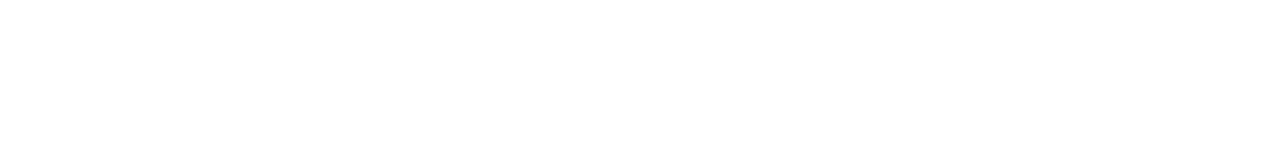
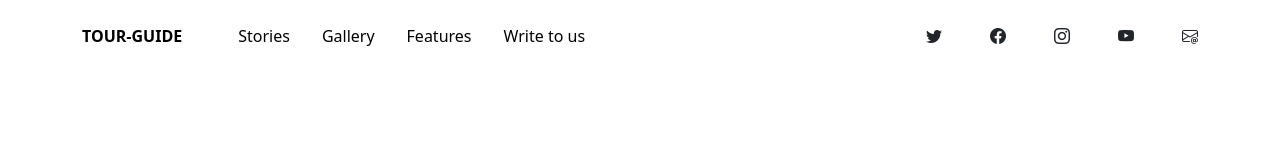
Before and after one commit to YuraTheKing/21Lesson, a plain HTML site: page index.html in a window 1280 px wide. Drawn offline with nearby package versions, Linux system fonts and the light colour scheme.

Commit message:
Added Navbar

```diff
--- a/index.html
+++ b/index.html
@@ -6,17 +6,44 @@
     <meta http-equiv="X-UA-Compatible" content="IE=edge">
     <meta name="viewport" content="width=device-width, initial-scale=1.0">
     <title>Les21</title>
-
-    <link href="https://cdn.jsdelivr.net/npm/bootstrap@5.3.0/dist/css/bootstrap.min.css" rel="stylesheet" integrity="sha384-9ndCyUaIbzAi2FUVXJi0CjmCapSmO7SnpJef0486qhLnuZ2cdeRhO02iuK6FUUVM" crossorigin="anonymous">
+    <link rel="stylesheet" href="https://cdn.jsdelivr.net/npm/bootstrap-icons@1.10.5/font/bootstrap-icons.css">
+    <link href="https://cdn.jsdelivr.net/npm/bootstrap@5.3.0/dist/css/bootstrap.min.css" rel="stylesheet"
+        integrity="sha384-9ndCyUaIbzAi2FUVXJi0CjmCapSmO7SnpJef0486qhLnuZ2cdeRhO02iuK6FUUVM" crossorigin="anonymous">
     <link rel="stylesheet" href="css/style.css">
 </head>
 
 <body>
 
+    <header class="p-3">
+        <div class="container">
+            <div class="d-flex flex-wrap align-items-center justify-content-center justify-content-lg-start gap-5">
+                <a href="/" class="d-flex align-items-center mb-2 mb-lg-0 text-black text-decoration-none" style="font-weight: 700;">
+                    TOUR-GUIDE
+                </a>
+
+                <ul class="nav col-12 col-lg-auto me-lg-auto mb-2 justify-content-center mb-md-0 gap-3">
+                    <li><a href="#" class="nav-link px-2 text-black">Stories</a></li>
+                    <li><a href="#" class="nav-link px-2 text-black">Gallery</a></li>
+                    <li><a href="#" class="nav-link px-2 text-black">Features</a></li>
+                    <li><a href="#" class="nav-link px-2 text-black">Write to us</a></li>
+                </ul>
+
+                <div class="text-end uldec d-flex align-items-center mb-2 mb-lg-0 text-black text-decoration-none gap-5">
+                    <a href=""><i class="bi bi-twitter text-dark"></i></a>
+                    <a href=""><i class="bi bi-facebook text-dark"></i></a>
+                    <a href=""><i class="bi bi-instagram text-dark"></i></a>
+                    <a href=""><i class="bi bi-youtube text-dark"></i></a>
+                    <a href=""><i class="bi bi-envelope-at text-dark"></i></i></a>
+                </div>
+            </div>
+        </div>
+    </header>
+    <!-- Navbar -->
 
 
-
-    <script src="https://cdn.jsdelivr.net/npm/bootstrap@5.3.0/dist/js/bootstrap.bundle.min.js" integrity="sha384-geWF76RCwLtnZ8qwWowPQNguL3RmwHVBC9FhGdlKrxdiJJigb/j/68SIy3Te4Bkz" crossorigin="anonymous"></script>
+    <script src="https://cdn.jsdelivr.net/npm/bootstrap@5.3.0/dist/js/bootstrap.bundle.min.js"
+        integrity="sha384-geWF76RCwLtnZ8qwWowPQNguL3RmwHVBC9FhGdlKrxdiJJigb/j/68SIy3Te4Bkz"
+        crossorigin="anonymous"></script>
 </body>
 
 </html>
```
